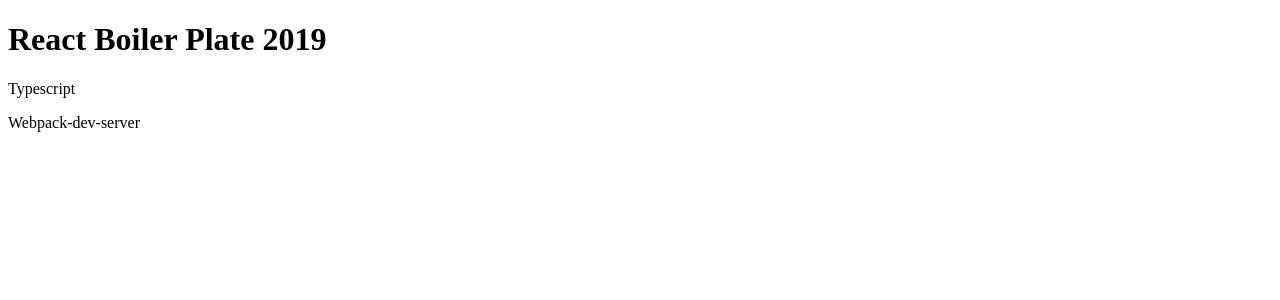
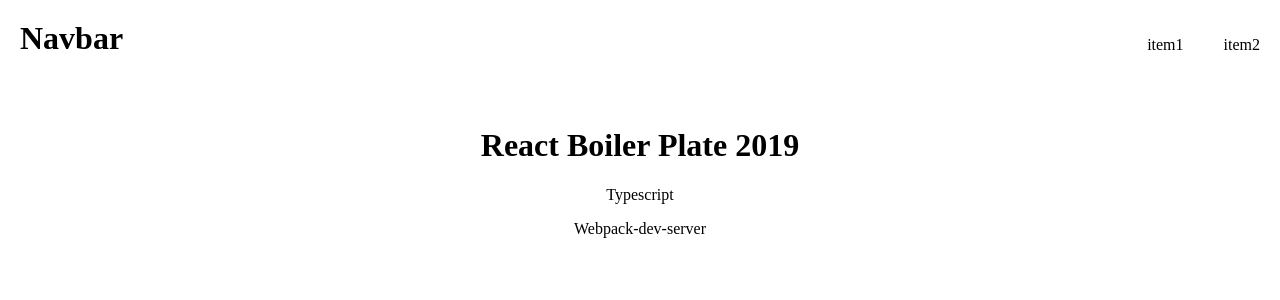
Before and after one commit to whitzhu/react-simple-boilerplate-typescript, a React app: page / in a window 1280 px wide. Shown: the top 300 px of the page. Built offline with nearby package versions, Linux system fonts and the light colour scheme.

Commit message:
Add styling for navbar

```diff
--- a/package.json
+++ b/package.json
@@ -17,7 +17,8 @@
     "@types/react": "^16.8.23",
     "@types/react-dom": "^16.8.5",
     "react": "^16.8.6",
-    "react-dom": "^16.8.6"
+    "react-dom": "^16.8.6",
+    "react-router": "^5.0.1"
   },
   "devDependencies": {
     "@babel/core": "^7.5.5",
--- a/src/components/App/App.tsx
+++ b/src/components/App/App.tsx
@@ -1,12 +1,15 @@
 import React, { Component } from "react";
+import Navbar from "../Navbar/Navbar.tsx";
+import Homepage from "../Homepage/Homepage.tsx";
+
+import "../../styles/global-styles.css";
 
 export default class App extends Component {
   render() {
     return (
       <div>
-        <h1>React Boiler Plate 2019</h1>
-        <p>Typescript</p>
-        <p>Webpack-dev-server</p>
+        <Navbar />
+        <Homepage />
       </div>
     );
   }
--- /dev/null
+++ b/src/components/Homepage/Homepage.tsx
@@ -0,0 +1,12 @@
+import React from "react";
+import "./homepage.css";
+
+const Homepage = () => (
+  <div className="homepage page-container">
+    <h1>React Boiler Plate 2019</h1>
+    <p>Typescript</p>
+    <p>Webpack-dev-server</p>
+  </div>
+);
+
+export default Homepage;
--- /dev/null
+++ b/src/components/Homepage/homepage.css
@@ -0,0 +1,3 @@
+.homepage {
+  text-align: center;
+}
--- /dev/null
+++ b/src/components/Navbar/Navbar.tsx
@@ -0,0 +1,14 @@
+import React from "react";
+import "./navbar.css";
+
+const Navbar = () => (
+  <nav className="navbar">
+    <div className="navbar-logo">Navbar</div>
+    <li className="navbar-list">
+      <ul className="navbar-item">item1</ul>
+      <ul className="navbar-item">item2</ul>
+    </li>
+  </nav>
+);
+
+export default Navbar;
--- /dev/null
+++ b/src/components/Navbar/navbar.css
@@ -0,0 +1,16 @@
+.navbar {
+  padding: 20px;
+  display: flex;
+  flex-direction: row nowrap;
+  justify-content: space-between;
+}
+
+.navbar-logo {
+  font-size: 2em;
+  font-weight: bold;
+}
+
+.navbar-list {
+  display: flex;
+  flex-flow: row nowrap;
+}
--- a/src/index.tsx
+++ b/src/index.tsx
@@ -1,6 +1,6 @@
 import React from "react";
 import ReactDOM from "react-dom";
+import App from "./components/App/App.tsx";
 import "./index.css";
-import App from "./components/App/App.tsx";
 
 ReactDOM.render(<App />, document.getElementById("root"));
--- /dev/null
+++ b/src/styles/global-styles.css
@@ -0,0 +1,9 @@
+body {
+  font-size: 16px;
+  padding: 0;
+  margin: 0;
+}
+
+.page-container {
+  padding: 16px;
+}
--- a/webpack.config.js
+++ b/webpack.config.js
@@ -13,6 +13,10 @@
         test: /\.tsx?$/,
         use: "ts-loader",
         exclude: /node_modules/
+      },
+      {
+        test: /\.css$/,
+        use: [{ loader: "style-loader" }, { loader: "css-loader" }]
       }
     ]
   },
```
Also changed, not shown: 1 other file (tests, documents, lock files or other folders).
